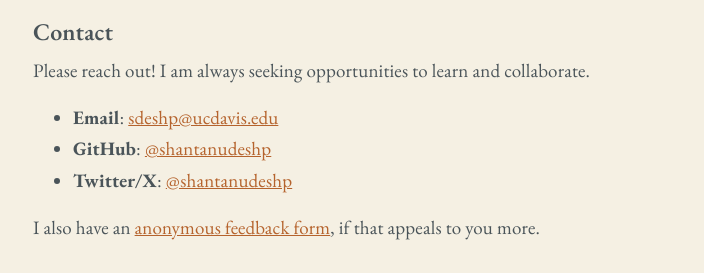
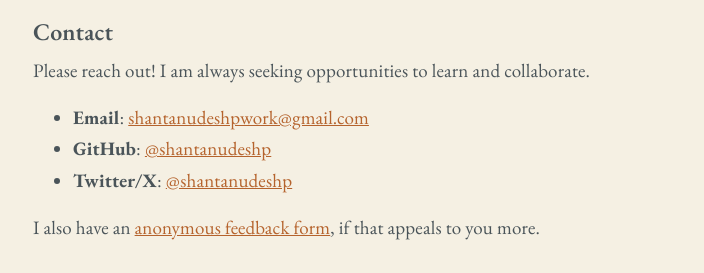
Before and after one commit to shantanudeshp/personal-site, a Jekyll site: the page built from about.md, in a window 1280 px wide. Shown: the part 1211-1484 px from the top of the page, without its empty margins (287-991 px from the left). Built offline with Jekyll 4.4.1, drawn with Linux system fonts in a browser that asks for light colours; comment, search, counter and statistics services are not loaded.

Commit message:
Update contact email

```diff
--- a/_config.yml
+++ b/_config.yml
@@ -33,7 +33,7 @@ sass:
 author:
   name: Shantanu
   url: https://github.com/shantanudeshp
-  email: sdeshp@ucdavis.edu
+  email: shantanudeshpwork@gmail.com
 
 # Custom vars
 version: 3.0.0
--- a/about.md
+++ b/about.md
@@ -48,7 +48,7 @@ Python, C/C++, SQL, Pandas, NumPy, Scikit-Learn, PyTorch, Git
 
 Please reach out! I am always seeking opportunities to learn and collaborate.
 
-- **Email**: [sdeshp@ucdavis.edu](mailto:sdeshp@ucdavis.edu)
+- **Email**: [shantanudeshpwork@gmail.com](mailto:shantanudeshpwork@gmail.com)
 - **GitHub**: [@shantanudeshp](https://github.com/shantanudeshp){:target="_blank" rel="noopener noreferrer"}
 - **Twitter/X**: [@shantanudeshp](https://x.com/shantanudeshp){:target="_blank" rel="noopener noreferrer"}
 
```
Also changed, not shown: _posts/2025-10-12-turning-21.md (+1 -1 lines).
